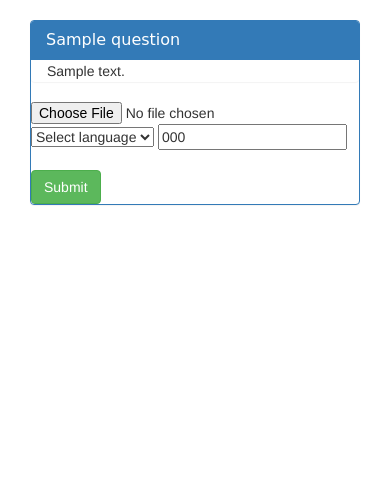
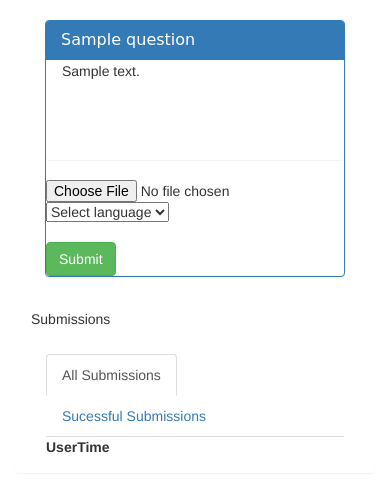
Before and after one commit to FileicegetAccepted-2016/codewars, a Django app: page /codewars/questions/solve/000/ in a window 390 px wide. Shown: the part 52-544 px from the top of the page. Run offline with Django 3.2, Linux system fonts and the light colour scheme; a user stored in the database is signed in; tables that the repository leaves empty hold one stand-in row (values such as "Sample post"); lists and menus that the app fills with data are empty; parts of the project's set-up code (start-up, migrations or seed data) failed here and were passed over; some libraries are stand-ins or nearby versions.

Commit message:
Tabed view

```diff
--- a/RITCSE_codeWars/templates/RITCSE_codeWars/Home.html
+++ b/RITCSE_codeWars/templates/RITCSE_codeWars/Home.html
@@ -4,6 +4,7 @@
 {% block Home %}active{% endblock %}
 
 {% block code %}
+    <div class="col-sm-6">
 
        <div class="container-fluid">
 
@@ -13,7 +14,7 @@
                                 <h3 class="panel-title"><c style="font-family: cursive">
                                     {{ question.question_name }}</c></h3>
                         </div>
-                    <div class="panel body col-sm-12 ">
+                        <div class="panel body col-sm-12 " style="min-height: 100px">
                                 {{ question.question_text }}
 
                         </div>
@@ -31,7 +32,6 @@
                               <option value="python3">Python 3</option>
 
                             </select>
-                        <input type="text" id="code"  name="code" value="{{ question.question_code }}"/>
                         </div>
 
                         <div >
@@ -43,5 +43,57 @@
                 </div>
 
       </div>
+    </div>
+
+    <div class="col-sm-1"></div>
+
+    <div class="col-sm-4">
+        <div class="panel-group">
+            <div class="panel panel-sucess">
+                <div class="panel-heading">
+                    Submissions
+                </div>
+                <div class="panel-body">
+                    <div class="container">
+                      <ul class="nav nav-tabs">
+                        <li class="active"><a data-toggle="tab" href="#">All Submissions</a></li>
+                        <li><a data-toggle="tab" href="#S">Sucessful Submissions</a></li>
+                      </ul>
+                    <div class="tab-content">
+                        <div id="AllSubmission" class="tab-pane fade ">
+                            <table >
+                                <tr>
+                                    <th>User</th>
+                                    <th>Status</th>
+                                </tr>
+                                {% for data in submission_list %}
+                                    <tr>
+                                        <td>{{ data.username }}</td>
+                                        <td>{{ data.result }}</td>
+                                    </tr>
+                                {% endfor %}
+                            </table>
+                        </div>
+                        <div id="Sucessful" class="tab-pane fade in active">
+                            <table >
+                                <tr>
+                                    <th>User</th>
+                                    <th>Time</th>
+                                </tr>
+                                {% for data in submission_accepted %}
+                                    <tr>
+                                        <td>{{ data.username }}</td>
+                                        <td>{{ data.submission_time }}</td>
+                                    </tr>
+                                {% endfor %}
+                            </table>
+                        </div>
+
+
+                </div>
+            </div>
+        </div>
+
+    </div>
 
 {% endblock %}
```
Lines whose indentation alone changed are shown as unchanged.
